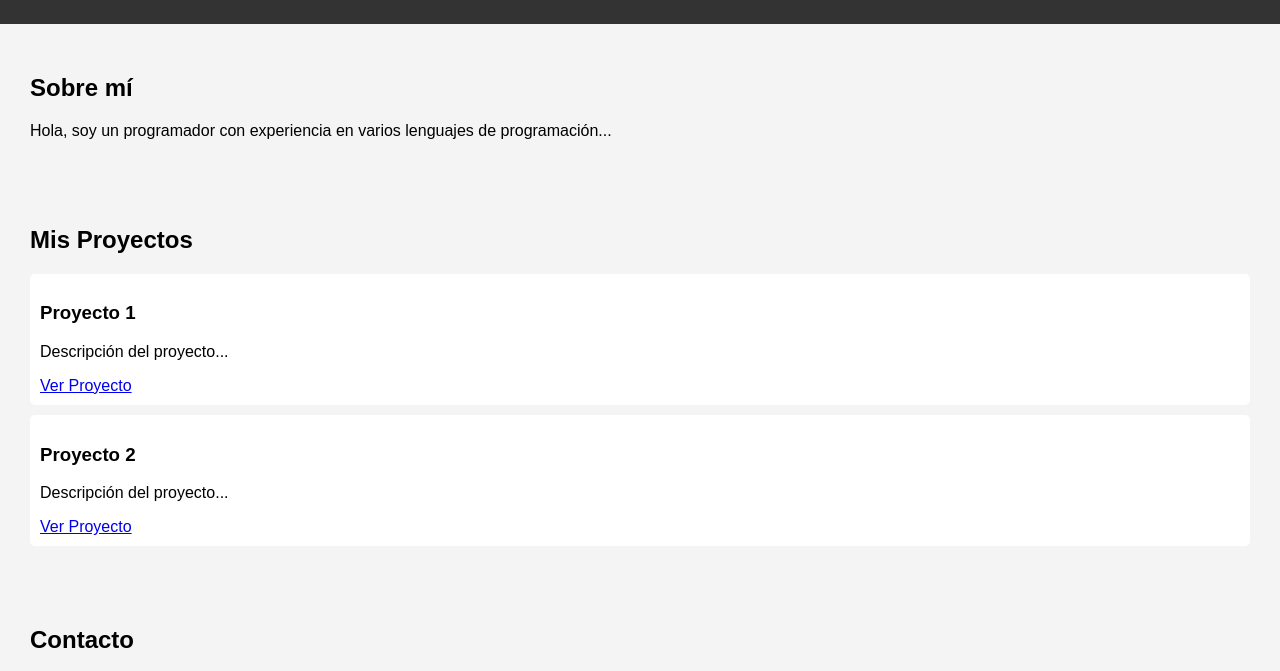
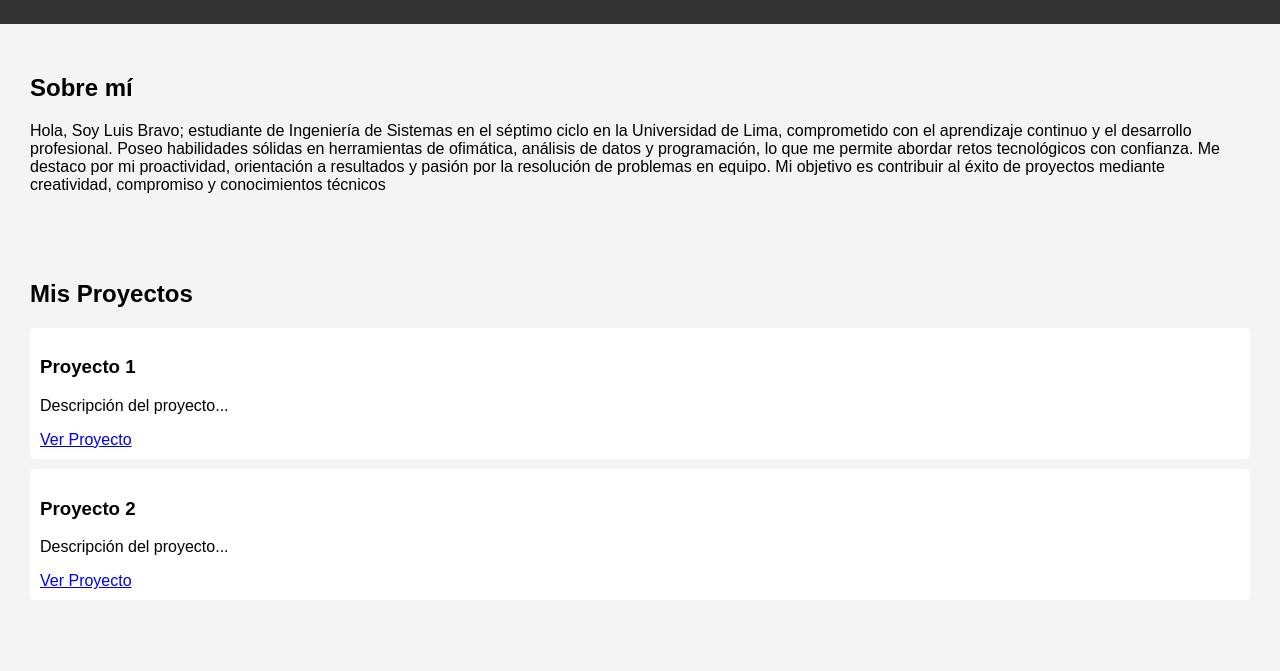
Before and after one commit to lBravz/Portafolio, a plain HTML site: page index.html in a window 1280 px wide. Shown: the part 110-781 px from the top of the page. Drawn offline with Linux system fonts and the light colour scheme.

Commit message:
Update index.html

```diff
--- a/index.html
+++ b/index.html
@@ -20,7 +20,13 @@
 
     <section id="about">
         <h2>Sobre mí</h2>
-        <p>Hola, soy un programador con experiencia en varios lenguajes de programación...</p>
+        <p>Hola, Soy Luis Bravo; estudiante de Ingeniería de Sistemas en el séptimo ciclo en la Universidad de
+Lima, comprometido con el aprendizaje continuo y el desarrollo profesional.
+Poseo habilidades sólidas en herramientas de ofimática, análisis de datos y
+programación, lo que me permite abordar retos tecnológicos con confianza. Me
+destaco por mi proactividad, orientación a resultados y pasión por la resolución de
+problemas en equipo. Mi objetivo es contribuir al éxito de proyectos mediante
+creatividad, compromiso y conocimientos técnicos</p>
     </section>
 
     <section id="projects">
```
